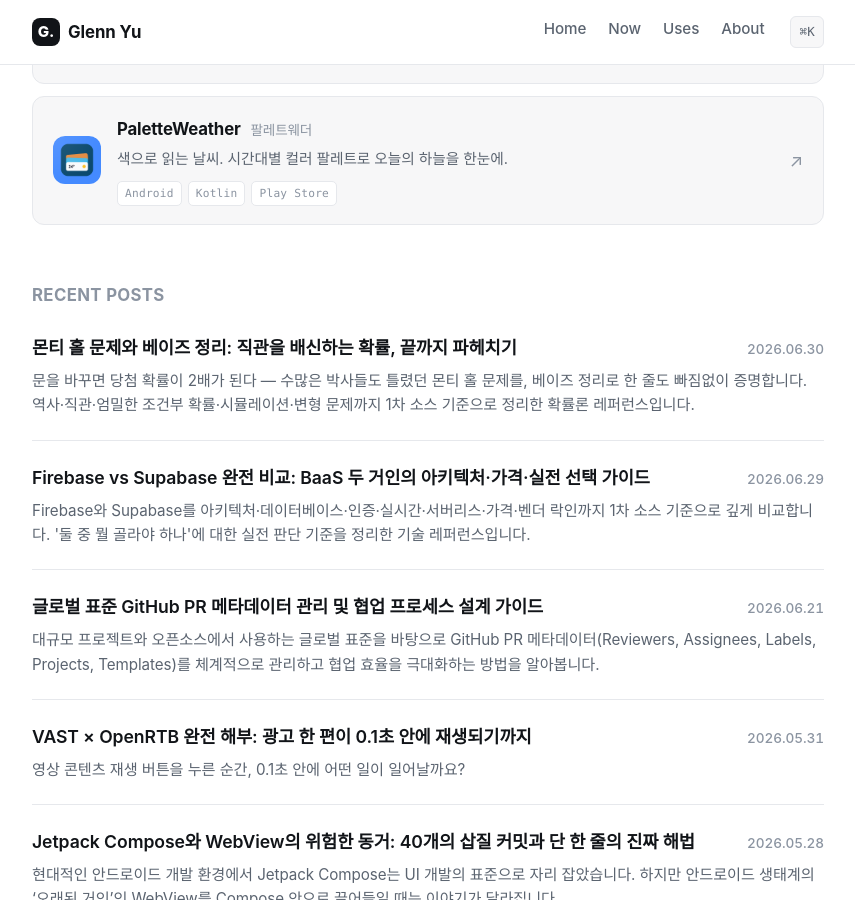
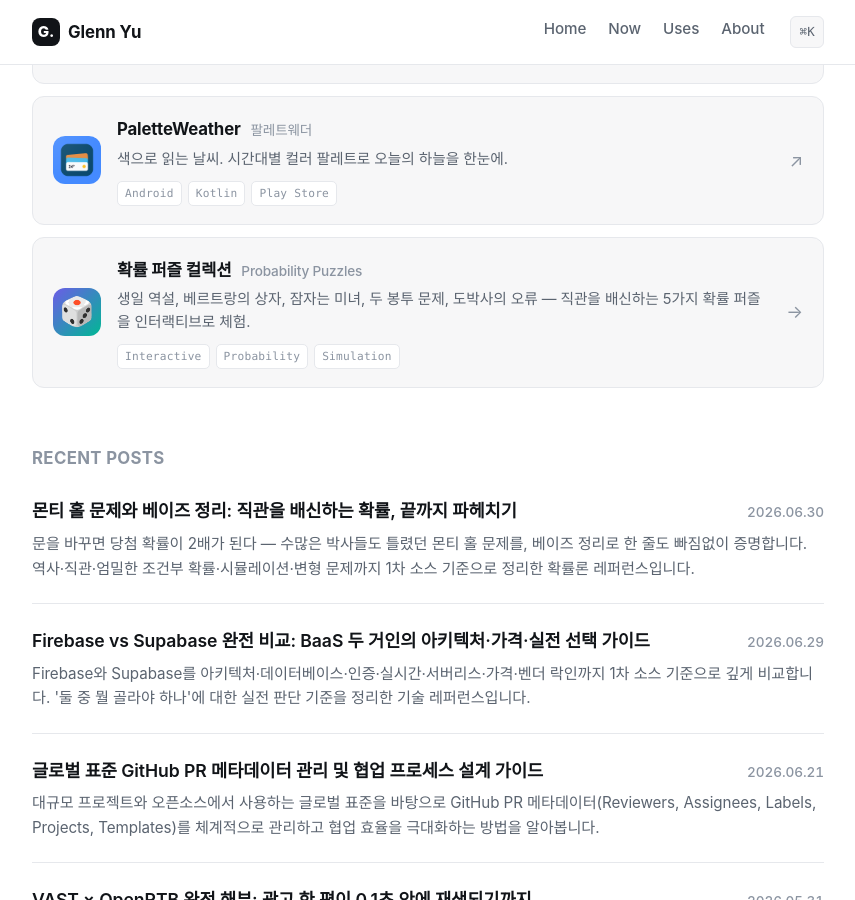
Before and after one commit to glenn-yu/glenn-yu.github.io, a Jekyll site: the page built from index.html, in a window 1280 px wide and 900 px high, scrolled down 625 px. Shown: the whole window, without its empty margins (212-1067 px from the left). Built offline with Jekyll 4.4.1, drawn with Linux system fonts in a browser that asks for light colours; some web fonts are replaced; the list of posts is cut into pages by our own code.

Commit message:
feat: 메인 페이지에 확률 퍼즐 컬렉션 프로젝트 카드 추가 & Cmd+K 검색 등록

```diff
--- a/_layouts/default.html
+++ b/_layouts/default.html
@@ -18,7 +18,8 @@
         { title: "Home",  url: "{{ '/' | relative_url }}" },
         { title: "About", url: "{{ '/about/' | relative_url }}" },
         { title: "Now",   url: "{{ '/now/' | relative_url }}" },
-        { title: "Uses",  url: "{{ '/uses/' | relative_url }}" }
+        { title: "Uses",  url: "{{ '/uses/' | relative_url }}" },
+        { title: "확률 퍼즐 컬렉션", url: "{{ '/probability-puzzles/' | relative_url }}" }
       ],
       posts: [
         {%- for p in site.posts -%}
--- a/index.html
+++ b/index.html
@@ -46,6 +46,19 @@
     </span>
     <span class="project-arrow">↗</span>
   </a>
+  <a class="project-card" href="{{ '/probability-puzzles/' | relative_url }}">
+    <span class="project-icon" style="display:flex;align-items:center;justify-content:center;width:48px;height:48px;font-size:28px;background:linear-gradient(135deg,#6c5ce7,#00b894);border-radius:12px;">🎲</span>
+    <span class="project-body">
+      <span class="project-title">확률 퍼즐 컬렉션 <small>Probability Puzzles</small></span>
+      <span class="project-desc">생일 역설, 베르트랑의 상자, 잠자는 미녀, 두 봉투 문제, 도박사의 오류 — 직관을 배신하는 5가지 확률 퍼즐을 인터랙티브로 체험.</span>
+      <span class="project-meta">
+        <span class="project-tag">Interactive</span>
+        <span class="project-tag">Probability</span>
+        <span class="project-tag">Simulation</span>
+      </span>
+    </span>
+    <span class="project-arrow">→</span>
+  </a>
 </section>
 
 <section class="posts">
```
